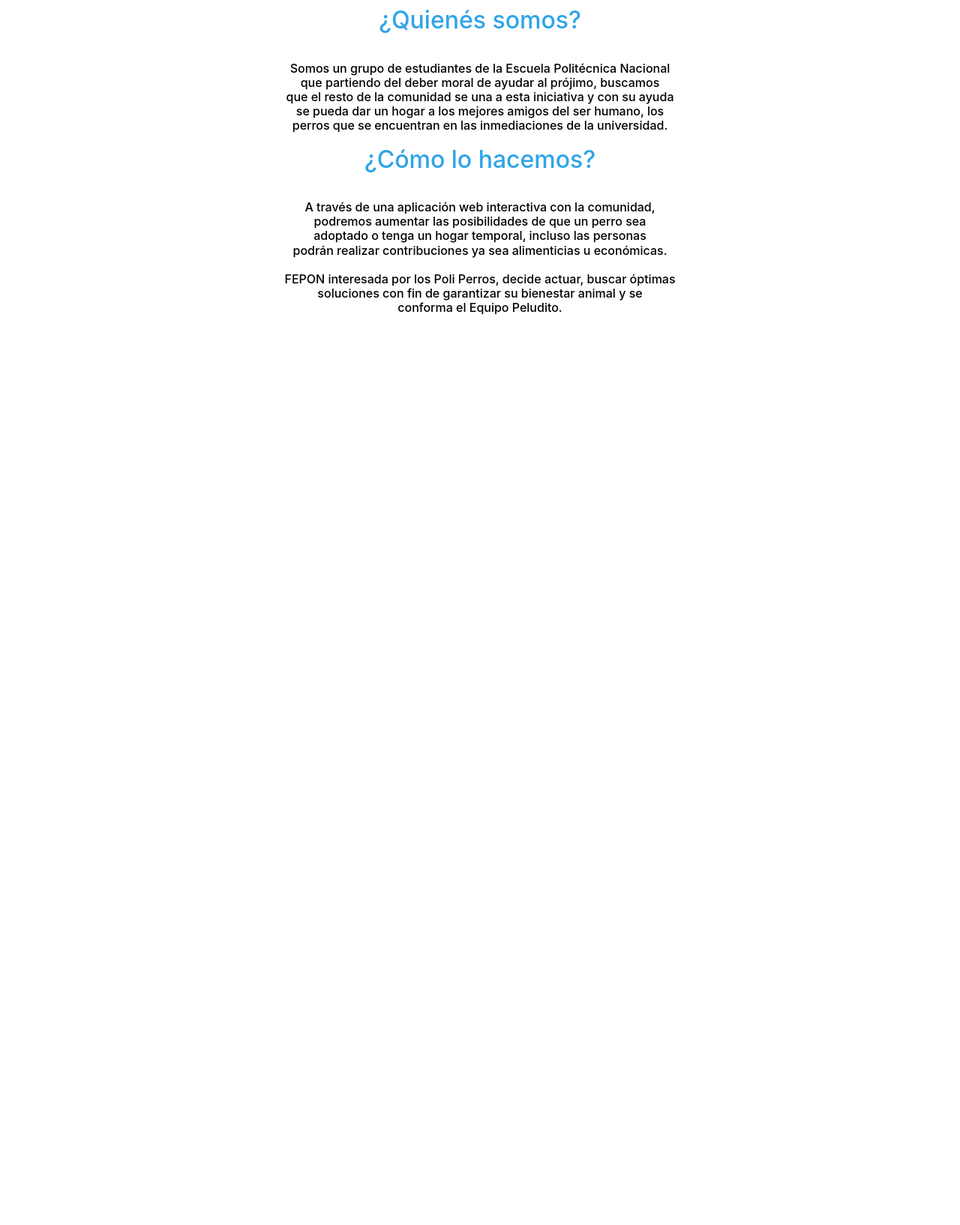
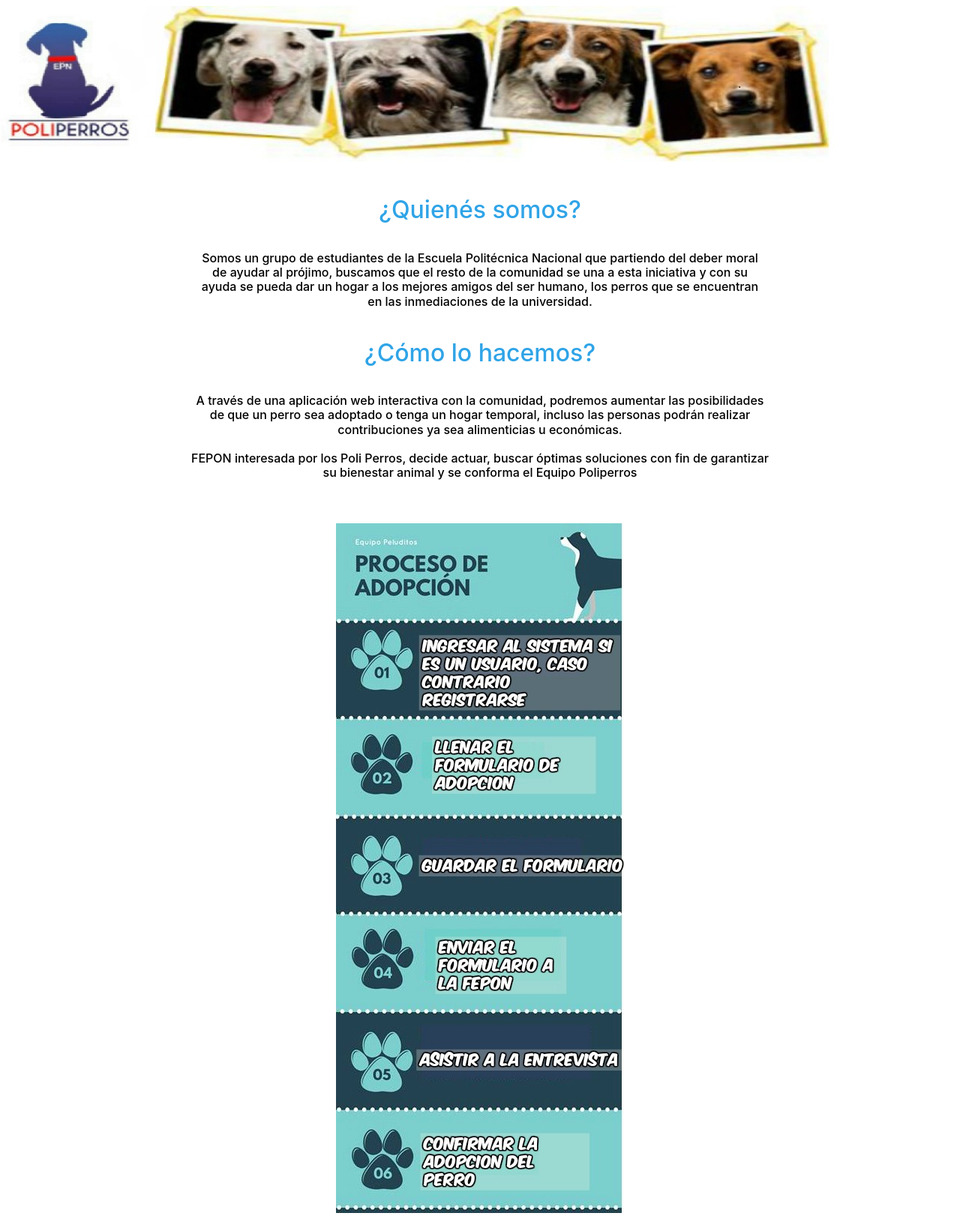
Before and after one commit to kersha38/DjangoPoliperros, a Django app: page /manual/ in a window 1280 px wide. Shown: the part 56-1690 px from the top of the page at 75% size. Before the commit the page ends 476 px from the top, so only its background shows below. Run offline with Django 3.2, Linux system fonts and the light colour scheme; parts of the project's set-up code (start-up, migrations or seed data) failed here and were passed over; some libraries are stand-ins or nearby versions.

Commit message:
manual hecho
si desean aumentar mas o ideas escucho

```diff
--- a/templates/manual/manual.html
+++ b/templates/manual/manual.html
@@ -1,4 +1,6 @@
 {% extends 'base/base.html' %}
+{% load staticfiles %}
+
 <html lang="en">
 <head>
     <meta charset="UTF-8">
@@ -7,36 +9,51 @@
 <body>
 {% block content %}
 <h2 >
+    <img src="{% static 'img/encabezado.jpg'%}" align="center" border="1">
+
+    <br>
+    <br>
+
     <P ALIGN=center>¿Quienés somos?
 </h2>
 
     <h6 style="text-align:justify">
+
         <font color=" black">
             <P ALIGN=center>
-        <br>Somos un grupo de estudiantes de la Escuela Politécnica Nacional
-        <br>que partiendo del deber moral de ayudar al prójimo, buscamos
-        <br>que el resto de la comunidad se una a esta iniciativa y con su ayuda
-        <br>se pueda dar un hogar a los mejores amigos del ser humano, los
-        <br>perros que se encuentran en las inmediaciones de la universidad.
+        <br>Somos un grupo de estudiantes de la Escuela Politécnica Nacional que partiendo del deber moral
+        <br>de ayudar al prójimo, buscamos que el resto de la comunidad se una a esta iniciativa y con su
+        <br> ayuda se pueda dar un hogar a los mejores amigos del ser humano, los perros que se encuentran
+        <br> en las inmediaciones de la universidad.
+        <br>
          </font>
     </h6>
+<br>
 
 <h2 >
     <P ALIGN=center>¿Cómo lo hacemos?
 </h2>
+<div>
+
         <h6 style="text-align:justify">
         <font color=" black">
             <P ALIGN=center>
-        <br>A través de una aplicación web interactiva con la comunidad,
-        <br>podremos aumentar las posibilidades de que un perro sea
-        <br>adoptado o tenga un hogar temporal, incluso las personas
-        <br>podrán realizar contribuciones ya sea alimenticias u económicas.
+        <br>A través de una aplicación web interactiva con la comunidad, podremos aumentar las posibilidades
+        <br> de que un perro sea adoptado o tenga un hogar temporal, incluso las personas podrán realizar
+        <br> contribuciones ya sea alimenticias u económicas.
         <br>
-        <br>FEPON interesada por los Poli Perros, decide actuar, buscar óptimas
-        <br>soluciones con fin de garantizar su bienestar animal y se
-        <br>conforma el Equipo Peludito.
+        <br>FEPON interesada por los Poli Perros, decide actuar, buscar óptimas soluciones con fin de garantizar
+        <br> su bienestar animal y se conforma el Equipo Poliperros
          </font>
+            <br>
+            <br>
+            <br>
+            <br>
+<img src="{% static 'img/adopcion.jpg'%}" align="center" border="1">
     </h6>
+    </div>
+
+
 
 {% endblock %}
 
```
Also changed, not shown: static/img/PROCESO DE ADOPCION.jpg (added), static/img/adopcion.jpg (added), static/img/doctor.jpg (added), static/img/encabezado.jpg (added), static/img/linea.jpg (added), static/img/poli.jpg (added), static/img/poliperro.jpg (deleted).
